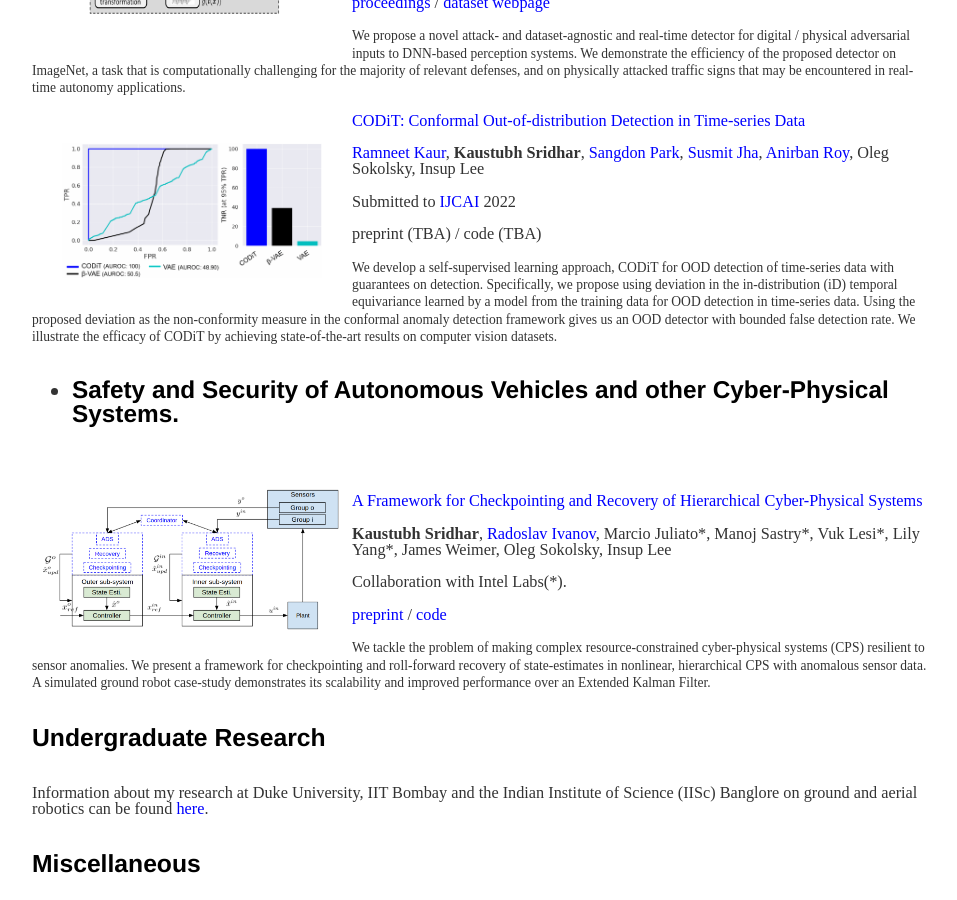
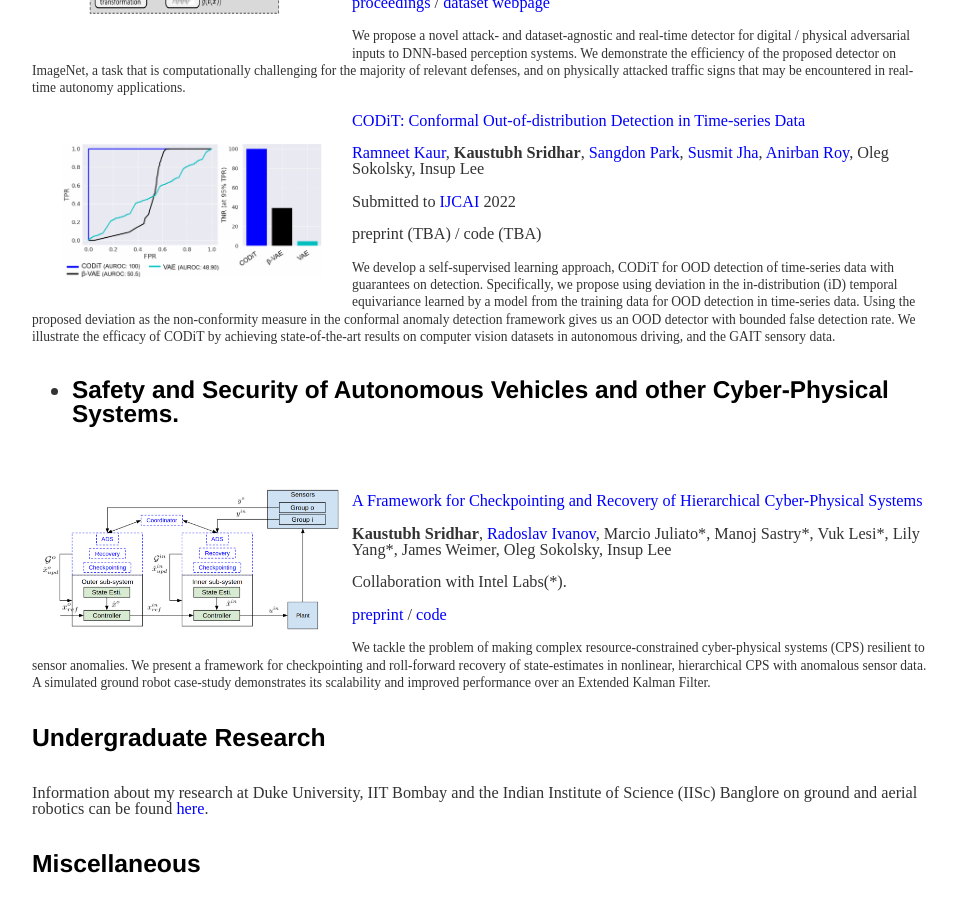
Before and after one commit to kaustubhsridhar/kaustubhsridhar_old.github.io, a Jekyll site: the page built from index.html, in a window 1280 px wide and 900 px high, scrolled down 1294 px. Shown: the whole window, without its empty margins (160-1117 px from the left). Built offline with Jekyll 4.4.1, drawn with Linux system fonts in a browser that asks for light colours.

Commit message:
Update index.html

```diff
--- a/index.html
+++ b/index.html
@@ -56,7 +56,7 @@ title: Welcome To My Homepage
 	<p><a href="https://scholar.google.com/citations?user=tMfMh_wAAAAJ&hl=en">Ramneet Kaur</a>, <b>Kaustubh Sridhar</b>, <a href="https://sangdon.github.io/">Sangdon Park</a>, <a href="https://susmitjha.github.io/">Susmit Jha</a>, <a href="https://scholar.google.com/citations?user=N9eSuR4AAAAJ&hl=en">Anirban Roy</a>, Oleg Sokolsky, Insup Lee</p>
 	<p>Submitted to <a href="https://www.ijcai.org/">IJCAI</a> 2022</p>
 	<p>preprint (TBA) / code (TBA)</p>
-	<p><small>We develop a self-supervised learning approach, CODiT for OOD detection of time-series data with guarantees on detection. Specifically, we propose using deviation in the in-distribution (iD) temporal equivariance learned by a model from the training data for OOD detection in time-series data. Using the proposed deviation as the non-conformity measure in the conformal anomaly detection framework gives us an OOD detector with bounded false detection rate. We illustrate the efficacy of CODiT by achieving state-of-the-art results on computer vision datasets.</small></p>
+	<p><small>We develop a self-supervised learning approach, CODiT for OOD detection of time-series data with guarantees on detection. Specifically, we propose using deviation in the in-distribution (iD) temporal equivariance learned by a model from the training data for OOD detection in time-series data. Using the proposed deviation as the non-conformity measure in the conformal anomaly detection framework gives us an OOD detector with bounded false detection rate. We illustrate the efficacy of CODiT by achieving state-of-the-art results on computer vision datasets in autonomous driving, and the GAIT sensory data.</small></p>
 
 
 	<h5><ul>
```
